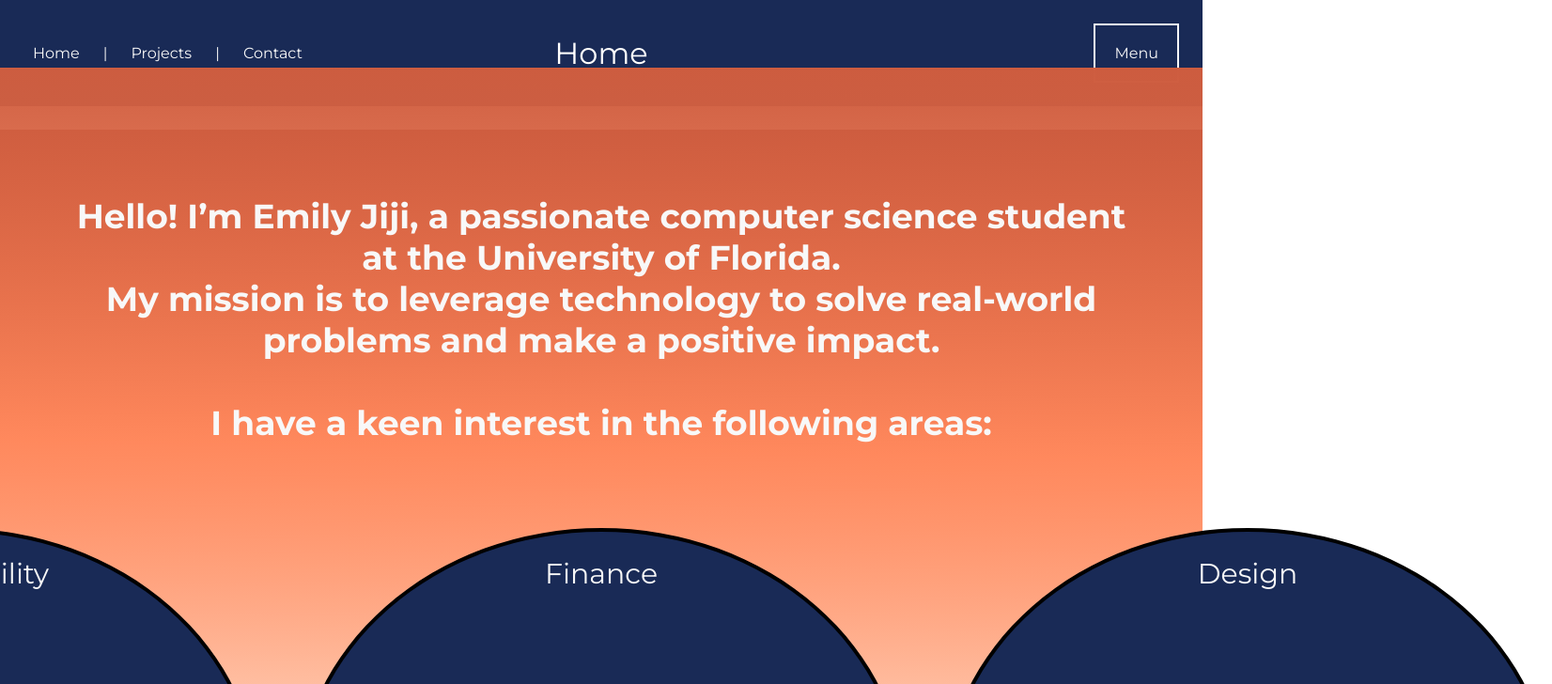
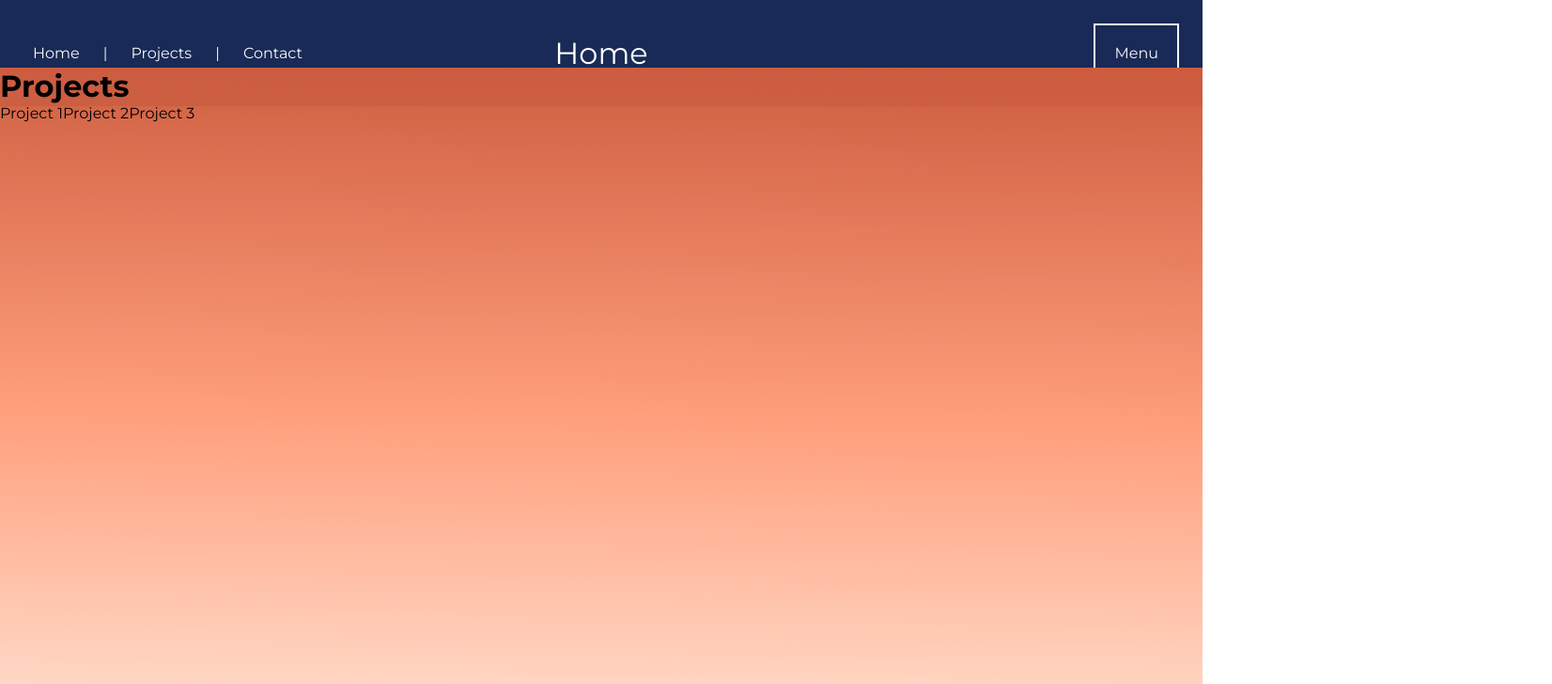
Before and after one commit to emilyjiji/newest-porfolio, a React (Create React App) app: page /project in a window 1280 px wide. Shown: the top 728 px of the page at 94% size, 1652 px wide, since content can reach past the window. Built offline with nearby package versions, Linux system fonts and the light colour scheme.

Commit message:
basic routing

```diff
--- a/package.json
+++ b/package.json
@@ -10,6 +10,7 @@
     "@testing-library/user-event": "^13.5.0",
     "react": "^18.2.0",
     "react-dom": "^18.2.0",
+    "react-router-dom": "^6.14.0",
     "react-scripts": "5.0.1",
     "web-vitals": "^2.1.4"
   },
--- a/src/App.js
+++ b/src/App.js
@@ -1,17 +1,30 @@
 import './App.css';
+import {
+  BrowserRouter,
+  Routes,
+  Route,
+} from "react-router-dom";
 import Navbar from './components/Navbar';
 import Home from './components/Home';
+import Projects from './components/Projects';
+
 
 
 function App() {
   return (
-    <div className="App">
+    <BrowserRouter>
+      <div className="App">
         <Navbar />
         <div className='content'>
-          <Home />
+            <Routes>
+            <Route path="/" exact element={<Home />} />
+            <Route path="/project" element={<Projects />} />
+            </Routes>
         </div>
-    </div>
+      </div>
+    </BrowserRouter>
   );
 }
 
+
 export default App;
--- /dev/null
+++ b/src/components/Projects.js
@@ -0,0 +1,21 @@
+import './Projects.css';
+
+import React from 'react';
+
+export default function Projects() {
+  // Define your projects data or fetch it from an API
+
+  return (
+    <div>
+      <h1>Projects</h1>
+      {/* Render your projects dynamically */}
+      {/* Example using hard-coded projects data */}
+      <ul>
+        <li>Project 1</li>
+        <li>Project 2</li>
+        <li>Project 3</li>
+        {/* ... */}
+      </ul>
+    </div>
+  );
+}
```
Also changed, not shown: src/components/Projects.css (added), 1 other file (tests, documents, lock files or other folders).
